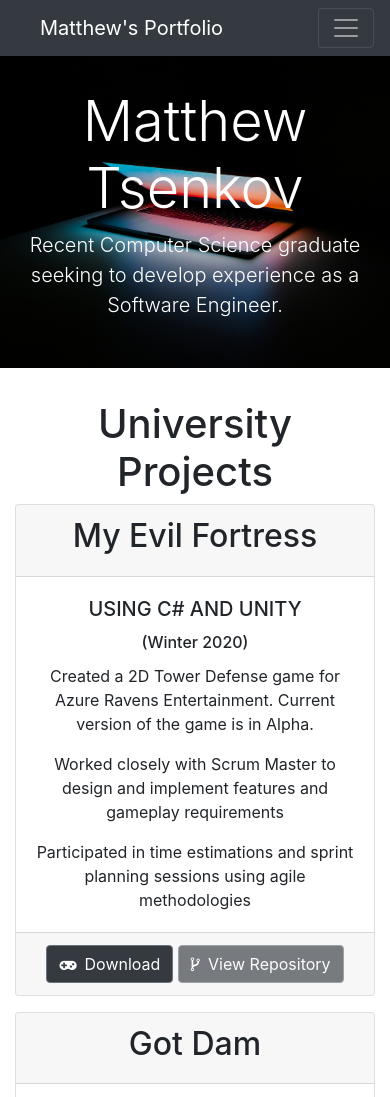
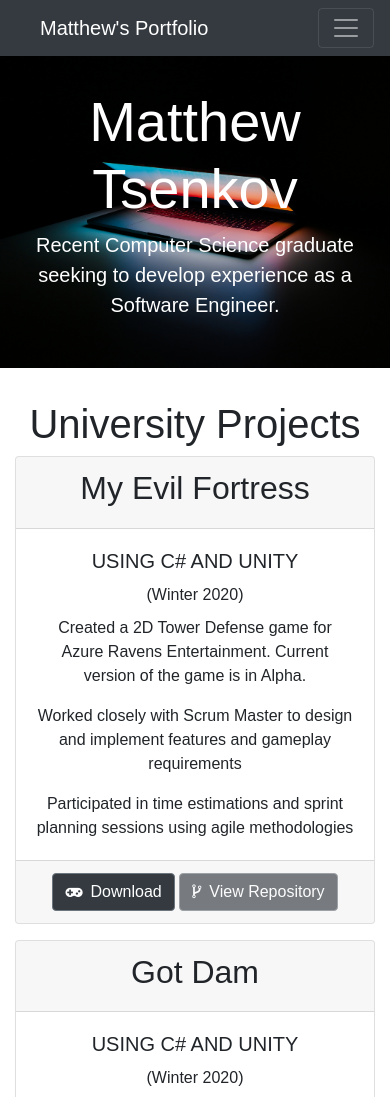
Before and after one commit to mtsenkov/mtsenkov.github.io, a plain HTML site: page index.html in a window 390 px wide. Shown: the top 1097 px of the page. Drawn offline with nearby package versions, Linux system fonts and the light colour scheme.

Commit message:
Edited resume, added CV, changes to some css properties

```diff
--- a/assets/css/main.css
+++ b/assets/css/main.css
@@ -2,3 +2,14 @@
     background: url(../images/laptop.jpg) center center / cover no-repeat;
     color: white;
 }
+
+@media only screen and (max-width: 768px) {
+  /* For mobile phones: */
+  [class*="col-"] {
+    width: 100%;
+  }
+}
+
+body {
+    font-family: inherit;
+}
--- a/index.html
+++ b/index.html
@@ -13,16 +13,17 @@
     <title>Matthew's Portfolio</title>
   </head>
   <body>
-        <nav class="navbar navbar-expand-md navbar-dark bg-dark sticky-top">
+        <nav class="navbar navbar-expand-lg navbar-dark bg-dark sticky-top">
           <div class="navbar-brand pl-4">Matthew's Portfolio</div>
           <button class="navbar-toggler" type="button" data-toggle="collapse" data-target="#navbarNavAltMarkup" aria-controls="navbarNavAltMarkup" aria-expanded="false" aria-label="Toggle navigation">
             <span class="navbar-toggler-icon"></span>
           </button>
-          <div class="collapse navbar-collapse" id="navbarNavAltMarkup">
+          <div class="collapse navbar-collapse text-center" id="navbarNavAltMarkup">
             <div class="navbar-nav w-100 justify-content-around">
               <a class="nav-link active text-white" href="https://www.linkedin.com/in/matthew-tsenkov/"><i class="fa fa-linkedin-square mr-2 pl-2"></i>LinkedIn</a>
               <a class="nav-link text-white" href="https://github.com/mtsenkov"><i class="fa fa-github mr-2 pl-2"></i>GitHub</a>
               <a class="nav-link text-white" href="assets/files/Resume.pdf"><i class="fa fa-book mr-2 pl-2"></i>Resume</a>
+              <a class="nav-link text-white" href="assets/files/CV.pdf"><i class="fa fa-book mr-2 pl-2"></i>CV version</a>
               <a class="nav-link text-white" href="mailto:matthew.tsenkov@gmail.com"><i class="fa fa-envelope mr-2 pl-2"></i>Contact Me</a>
             </div>
           </div>
```
Also changed, not shown: 2 other files.
